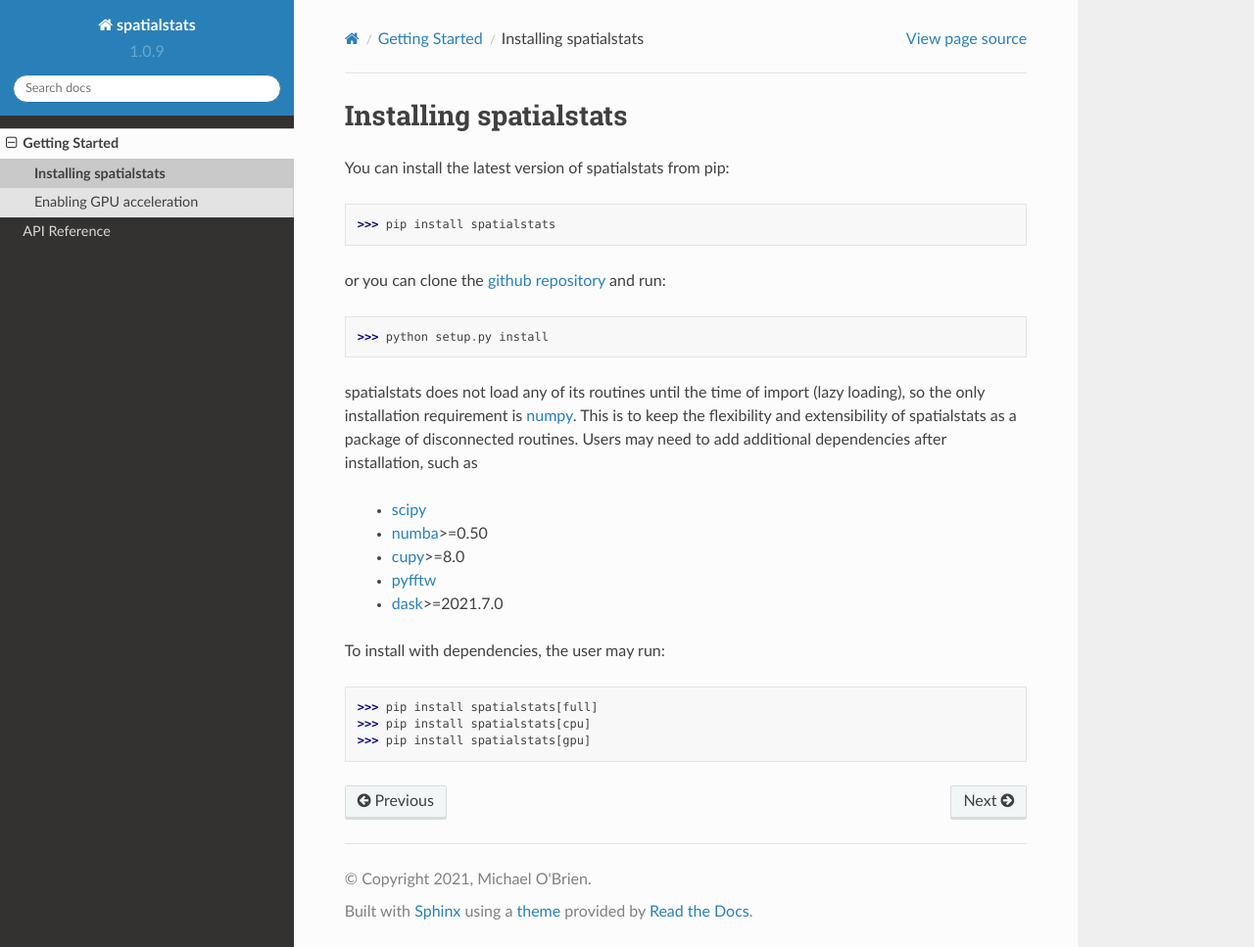
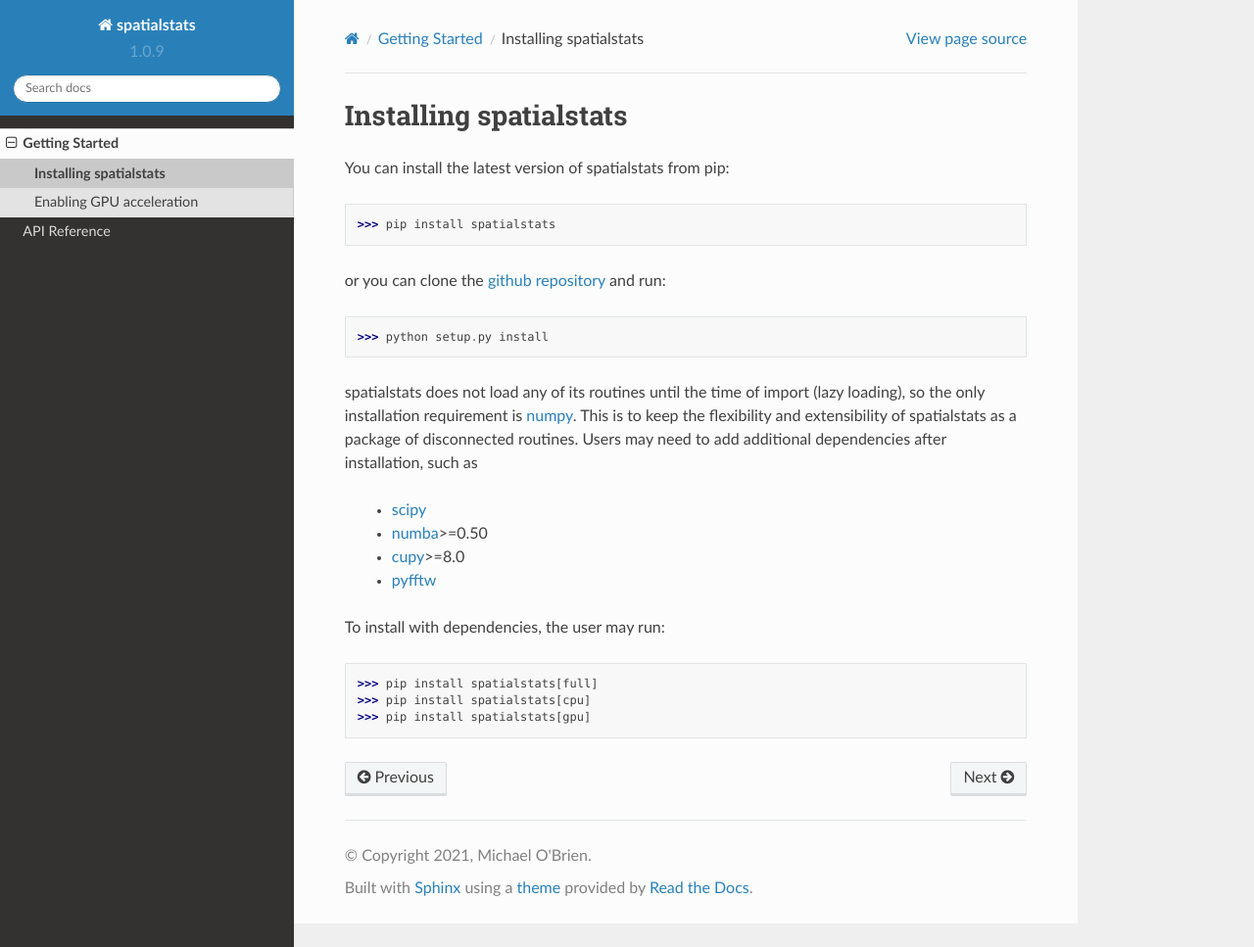
Before and after one commit to mjo22/spatialstats, a Sphinx documentation site: the page built from docs/logistics/install.rst, in a window 1280 px wide and 967 px high. Shown: the whole window at 98% size. Built offline with Sphinx 7.4.7 and the Read the Docs theme 2.0.0, drawn with Linux system fonts in a browser that asks for light colours.

Commit message:
fix repo info

```diff
--- a/docs/logistics/install.rst
+++ b/docs/logistics/install.rst
@@ -16,7 +16,6 @@
  * `numba <https://github.com/numba/numba>`_>=0.50
  * `cupy <https://github.com/cupy/cupy>`_>=8.0
  * `pyfftw <https://github.com/pyFFTW/pyFFTW>`_
- * `dask <https://github.com/dask/dask>`_>=2021.7.0
 
 To install with dependencies, the user may run::
 
--- a/docs/requirements.txt
+++ b/docs/requirements.txt
@@ -4,4 +4,3 @@
 scipy
 numba>=0.50
 cupy>=8.0
-dask>=2021.7.0
--- a/setup.cfg
+++ b/setup.cfg
@@ -23,6 +23,6 @@
 packages = find:
 
 [options.extras_require]
-full = scipy; numba>=0.50; cupy>=8.0; pyfftw; dask>=2021.7.0;
-cpu = scipy; numba>=0.50; dask>=2021.7.0; pyfftw;
+full = scipy; numba>=0.50; cupy>=8.0; pyfftw;
+cpu = scipy; numba>=0.50; pyfftw;
 gpu = cupy>=8.0;
```
Also changed, not shown: README.md (+1 -2 lines).
